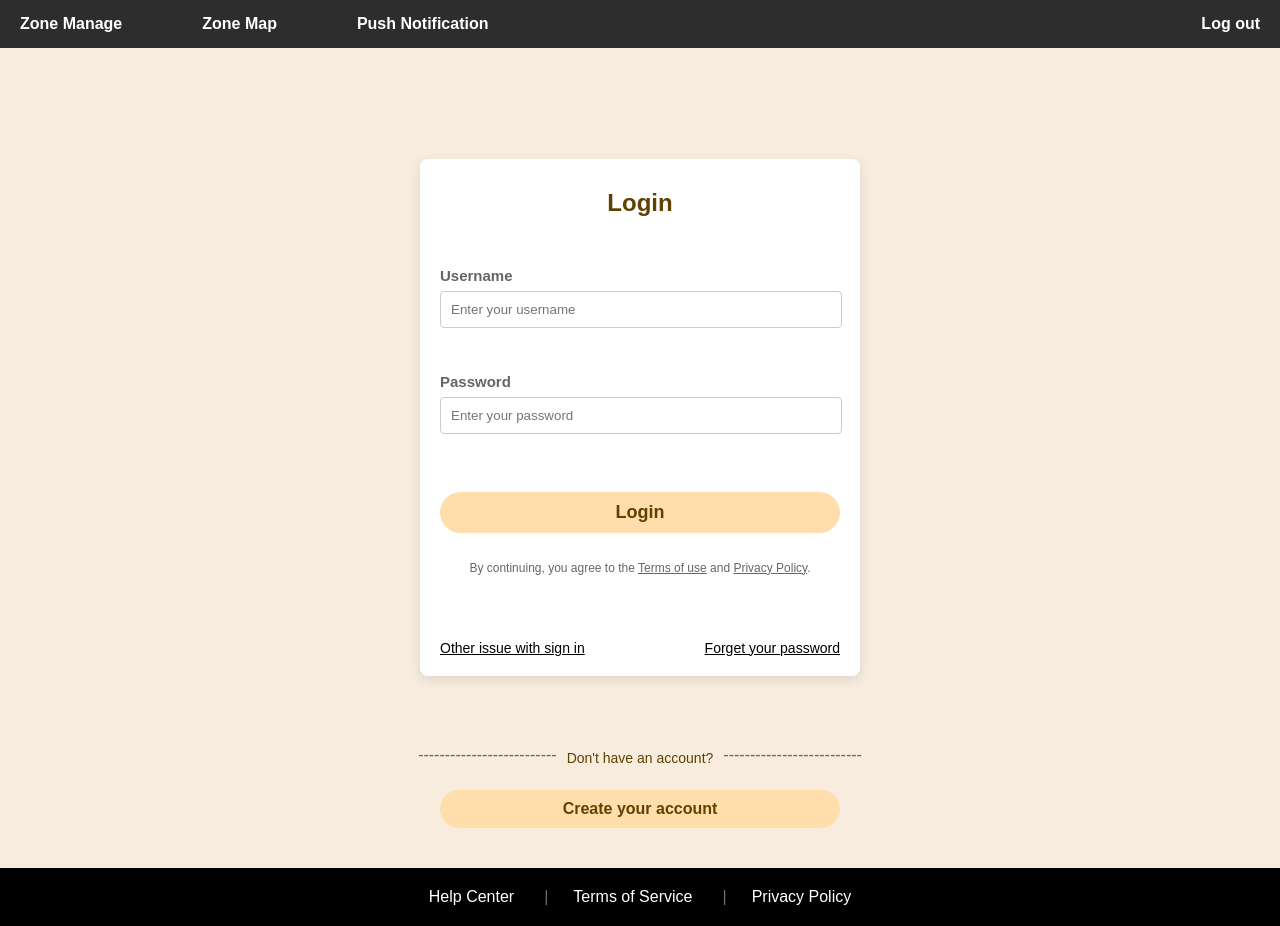
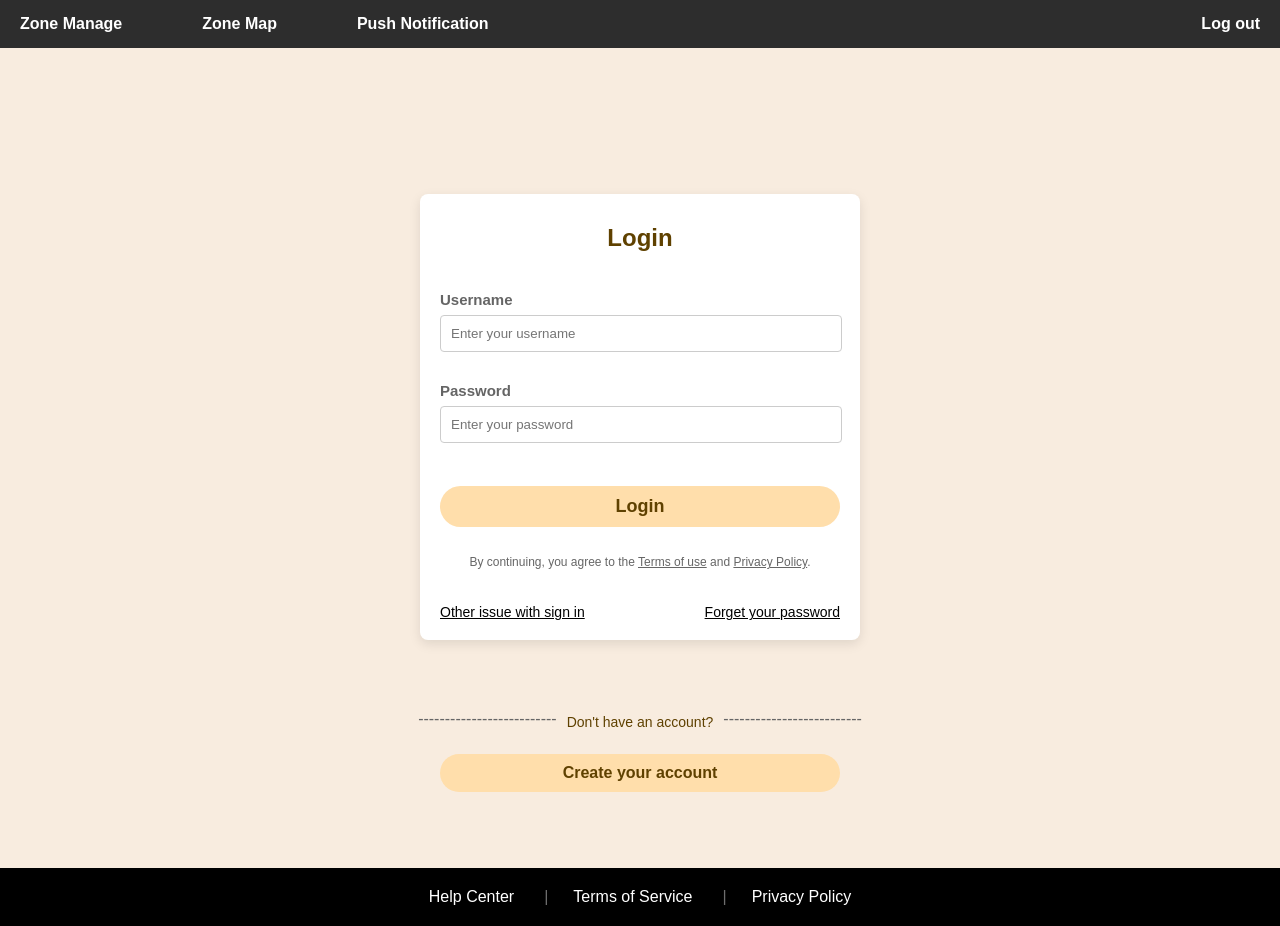
Before and after one commit to snmoya/DecoProject, a React (Create React App) app in the folder WebMLY/frontend/: page /login in a window 1280 px wide. Built offline with nearby package versions, Linux system fonts and the light colour scheme.

Commit message:
Restyle Login/Signup form

```diff
--- a/WebMLY/frontend/src/components/LoginSignupForm/LoginSignupForm.css
+++ b/WebMLY/frontend/src/components/LoginSignupForm/LoginSignupForm.css
@@ -10,7 +10,6 @@
 
 .login-form h2 {
     margin-top: 10px;
-    margin-bottom: 30px;
     font-size: 24px;
 }
 
@@ -26,8 +25,6 @@
     width: 380px;
     max-width: none;
     padding: 10px;
-    margin-top: 5px;
-    margin-bottom: 15px;
     border-radius: 4px;
     border: 1px solid #ccc;
 }
@@ -63,7 +60,7 @@
 }
 
 .form-other {
-    margin-top: 35px;
+    margin-top: 5px;
 }
 
 .form-other ul {
```
